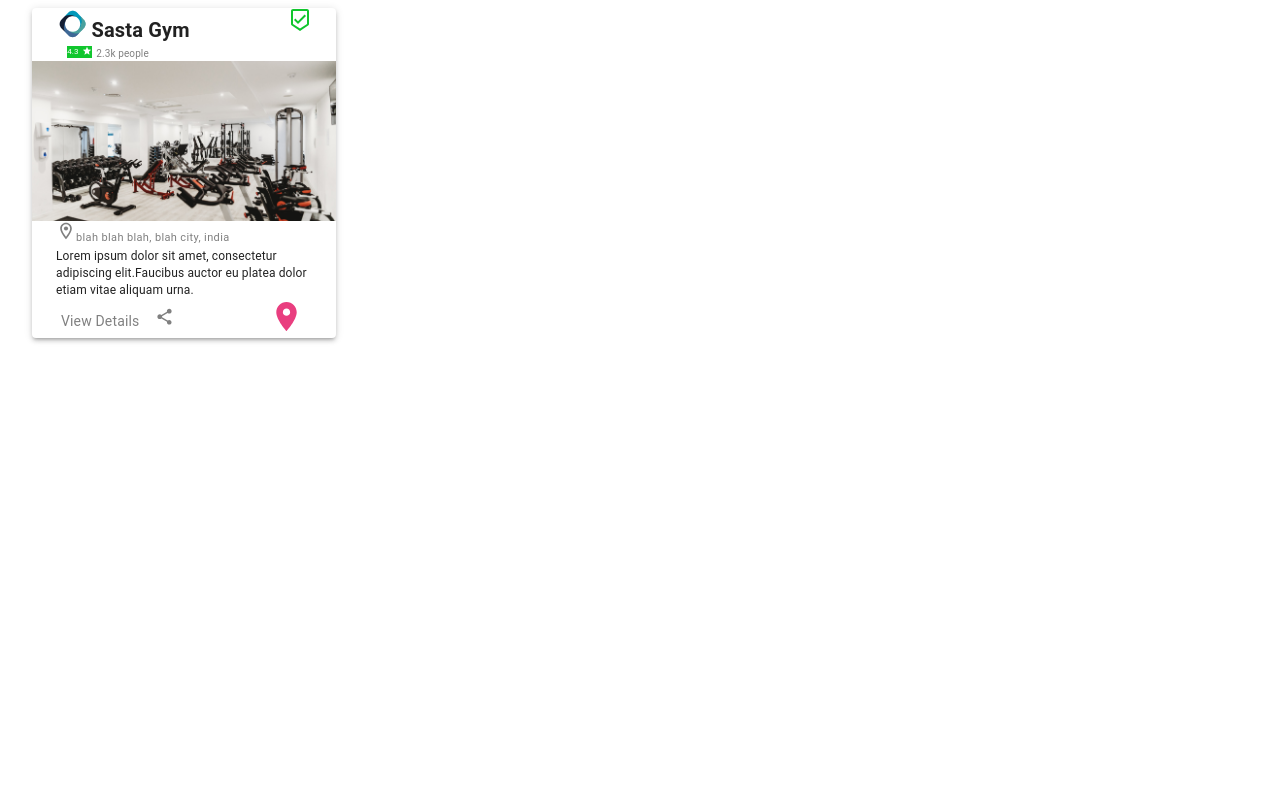
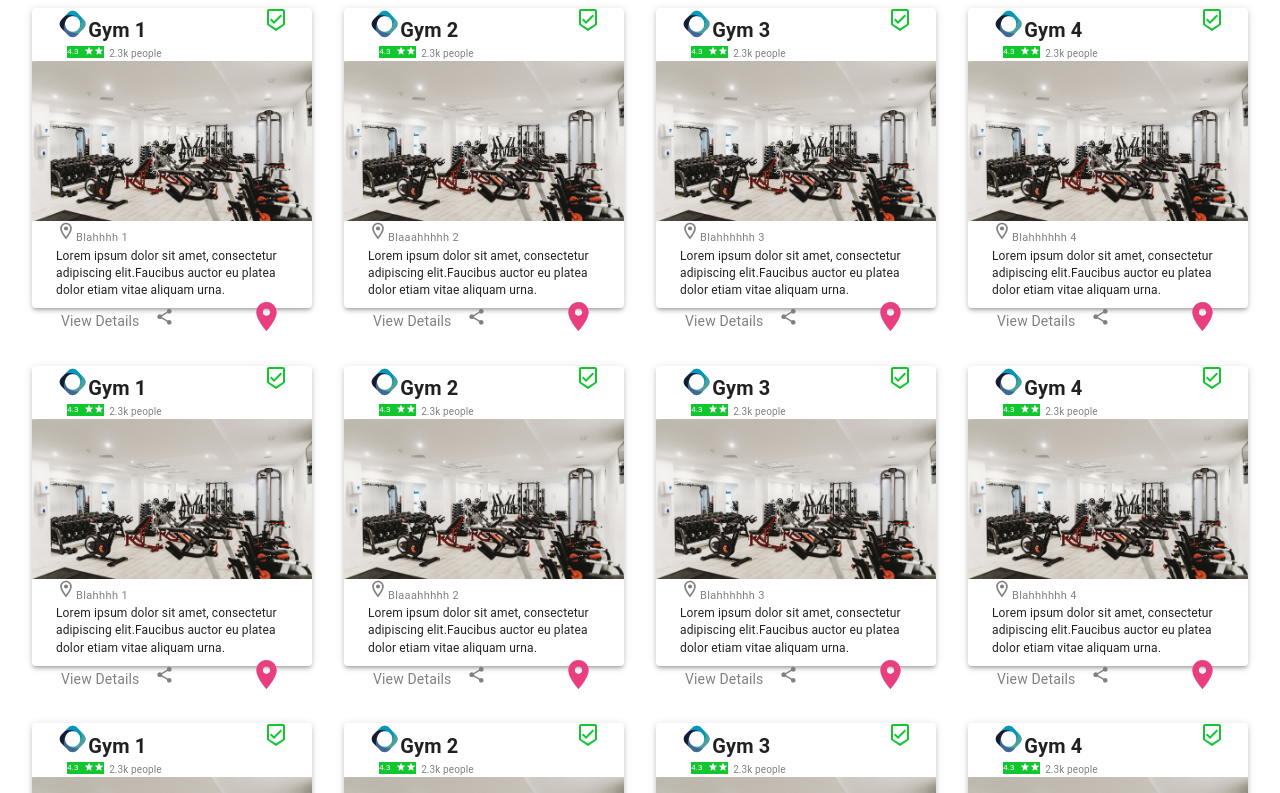
Before and after one commit to Dv2204/Cyo-Web, a React (Create React App) app in the folder client/: page / in a window 1280 px wide. Shown: the top 793 px of the page. Built offline with nearby package versions, Linux system fonts and the light colour scheme.

Commit message:
Card page

```diff
--- a/client/src/App.js
+++ b/client/src/App.js
@@ -7,10 +7,8 @@ function App() {
   return (
     <div style={{backgroundColor: '#fff'}}>
     <Container fixed>
-    <Grid container>
-      <Grid item lg={3}>
+    <Grid container spacing={4}>
       <Cards />
-      </Grid>
     </Grid>
     </Container>
     </div>
--- a/client/src/components/cards/Cards.js
+++ b/client/src/components/cards/Cards.js
@@ -13,9 +13,61 @@ import LocationOnIcon from '@material-ui/icons/LocationOn';
 
 const Cards = () => {
     const classes = useStyles();
+    const GymList = [
+        {
+          name: "Gym 1",
+         location: "Blahhhh 1",
+        },
+        {
+          name: "Gym 2",
+          location: "Blaaahhhhh 2",
+        },
+        {
+          name: "Gym 3",
+          location: "Blahhhhhh 3",
+        },
+        {
+            name: "Gym 4",
+            location: 'Blahhhhhh 4'
+        },
+        {
+            name: "Gym 1",
+           location: "Blahhhh 1",
+          },
+          {
+            name: "Gym 2",
+            location: "Blaaahhhhh 2",
+          },
+          {
+            name: "Gym 3",
+            location: "Blahhhhhh 3",
+          },
+          {
+              name: "Gym 4",
+              location: 'Blahhhhhh 4'
+          },
+          {
+            name: "Gym 1",
+           location: "Blahhhh 1",
+          },
+          {
+            name: "Gym 2",
+            location: "Blaaahhhhh 2",
+          },
+          {
+            name: "Gym 3",
+            location: "Blahhhhhh 3",
+          },
+          {
+            name: "Gym 4",
+            location: 'Blahhhhhh 4'
+        },
+      ];
     return(
         <>
-        <Paper elevation={3}>
+        {GymList.map((item, index) => (
+            <Grid item lg={3}>
+            <Paper elevation={3} className={classes.paperNormal}>
         <Container fixed>
             <Grid container >
             <Grid item lg={10}>
@@ -24,16 +76,17 @@ const Cards = () => {
                 <Avatar src={head} alt="Profile" className={classes.small}/ >
                 </Grid>
                 <Grid item lg={10}>
-                <Typography variant="h6" className={classes.title}>  Sasta Gym </Typography>
+                <Typography variant="h6" className={classes.title}>  {item.name} </Typography>
                 </Grid>
             </Grid>
                <Grid container>
-                   <Grid item lg={2}>
+                   <Grid item lg={3}>
                    <Typography className={classes.rating}>4.3
+                    <StarIcon className={classes.ratingIcon}/>
                     <StarIcon className={classes.ratingIcon}/>
                    </Typography>
                    </Grid>
-                   <Grid item lg={10}>
+                   <Grid item lg={9}>
                    <Typography className={classes.count}>2.3k people</Typography>
                    </Grid>
                </Grid>
@@ -53,7 +106,7 @@ const Cards = () => {
                     <Grid item lg={12}>
                         <Typography variant="caption" className={classes.location}>
                         <LocationOnOutlinedIcon fontSize="small" />
-                            blah blah blah, blah city, india
+                            {item.location}
                         </Typography>
                     </Grid>
                 </Grid>
@@ -82,6 +135,8 @@ const Cards = () => {
                 </Grid>
             </Container>
         </Paper>
+        </Grid>
+        ))}
         </>
     )
 }
--- a/client/src/components/cards/CardsStyles.js
+++ b/client/src/components/cards/CardsStyles.js
@@ -1,6 +1,18 @@
 import { makeStyles } from "@material-ui/core/styles";
 
 export const useStyles = makeStyles((theme) => ({
+    paperNormal: {
+       height: "300px",
+      marginBottom: '1.6rem',
+        // borderTop: "8px solid #3f51b5",
+        "&:hover": {
+          transition: "all 0.2s ease-out",
+          boxShadow: "0px 10px 12px rgba(38, 38, 38, 0.4)",
+         bottom: '-1rem',
+          border: "1.4px solid #cccccc",
+          cursor: 'pointer'
+        },
+      },
     location: {
         fontSize: '11px',
         color: 'grey',
```
